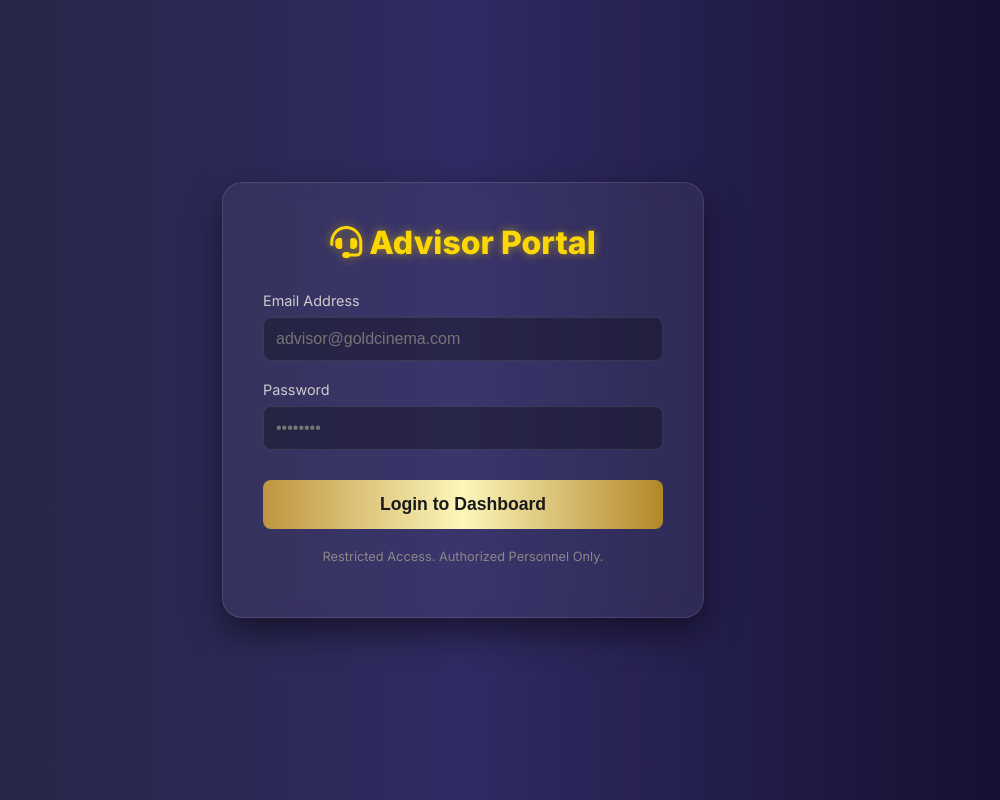
After one commit to Alphez123/goldcinema, a Django app: page /advisor-portal/ in a window 1280 px wide. The commit adds this page. Shown: the whole page, without its empty margins (177-1177 px from the left). Run offline with Django 5.2, Linux system fonts and the light colour scheme.

Commit message:
Update project

```diff
--- a/backend/urls.py
+++ b/backend/urls.py
@@ -98,11 +98,13 @@ urlpatterns = [
     # ==========================
     # ADVISOR SYSTEM
     # ==========================
-    path("advisor/dashboard/", advisor_views.advisor_dashboard, name="advisor_dashboard"),
-    path("advisor/chat/<int:user_id>/", advisor_views.advisor_chat, name="advisor_chat"),
+    path("advisor-portal/", advisor_views.advisor_login, name="advisor_login"),
+    path("advisor-portal/dashboard/", advisor_views.advisor_dashboard, name="advisor_dashboard"),
+    path("advisor-portal/chat/<int:user_id>/", advisor_views.advisor_chat, name="advisor_chat"),
 
     # User Side Support
-    path("support/advisors/", advisor_views.advisor_list, name="advisor_list"),
+    path("support/advisors/", advisor_views.advisor_list, name="advisor_list"), # Fallback page
+    path("api/advisors/", advisor_views.api_get_advisors, name="api_get_advisors"), # API for popup
     path("support/chat/", advisor_views.user_chat, name="user_chat"),
     path("support/chat/<int:advisor_id>/", advisor_views.user_chat, name="user_chat_with_advisor"),
 
--- a/users/advisor_views.py
+++ b/users/advisor_views.py
@@ -56,6 +56,29 @@ def advisor_chat(request, user_id):
 # ================================
 # USER CHAT
 # ================================
+from django.contrib.auth import authenticate, login
+from django.contrib import messages
+
+def advisor_login(request):
+    if request.user.is_authenticated and (request.user.is_advisor or request.user.is_superuser):
+        return redirect("advisor_dashboard")
+
+    if request.method == "POST":
+        email = request.POST.get("email")
+        password = request.POST.get("password")
+
+        user = authenticate(request, username=email, password=password)
+        if user is not None:
+            if user.is_advisor or user.is_superuser:
+                login(request, user)
+                return redirect("advisor_dashboard")
+            else:
+                messages.error(request, "Access denied. Not an advisor account.")
+        else:
+            messages.error(request, "Invalid credentials.")
+
+    return render(request, "advisor/login.html")
+
 @login_required
 def advisor_list(request):
     """
@@ -70,6 +93,24 @@ def advisor_list(request):
     return render(request, "advisor_list.html", {
         "advisors": advisors
     })
+
+def api_get_advisors(request):
+    """
+    API to get list of advisors for the popup
+    """
+    advisors = CustomUser.objects.filter(is_advisor=True)
+    if not advisors.exists():
+        advisors = CustomUser.objects.filter(is_superuser=True)
+
+    data = []
+    for adv in advisors:
+        data.append({
+            "id": adv.id,
+            "name": f"{adv.first_name} {adv.last_name}" if adv.first_name else adv.username,
+            "status": "Online" # Simplified for now
+        })
+
+    return JsonResponse({"advisors": data})
 
 @login_required
 def user_chat(request, advisor_id=None):
--- a/users/templates/admin/admin_base.html
+++ b/users/templates/admin/admin_base.html
@@ -24,7 +24,6 @@
                 <a href="{% url 'admin_bookings' %}"><i class="fas fa-ticket-alt"></i> Bookings</a>
                 <a href="{% url 'admin_movies' %}"><i class="fas fa-film"></i> Movies</a>
                 <a href="{% url 'admin_history' %}"><i class="fas fa-history"></i> History</a>
-                <a href="{% url 'advisor_dashboard' %}"><i class="fas fa-comments"></i> Advisor Portal</a>
                 <a href="{% url 'create_advisor' %}"><i class="fas fa-user-plus"></i> Create Advisor</a>
                 <a href="{% url 'logout' %}" style="color:#ff5555;"><i class="fas fa-sign-out-alt"></i> Logout</a>
             </nav>
--- /dev/null
+++ b/users/templates/advisor/login.html
@@ -0,0 +1,135 @@
+<!DOCTYPE html>
+<html lang="en">
+
+<head>
+    <meta charset="UTF-8">
+    <meta name="viewport" content="width=device-width, initial-scale=1.0">
+    <title>Advisor Portal - Gold Cinema</title>
+    <link rel="stylesheet" href="https://cdnjs.cloudflare.com/ajax/libs/font-awesome/6.0.0/css/all.min.css" />
+    <link href="https://fonts.googleapis.com/css2?family=Inter:wght@300;400;600;800&display=swap" rel="stylesheet">
+    <style>
+        body {
+            font-family: 'Inter', sans-serif;
+            background: #0f0c29;
+            background: linear-gradient(to right, #24243e, #302b63, #0f0c29);
+            height: 100vh;
+            display: flex;
+            align-items: center;
+            justify-content: center;
+            margin: 0;
+            color: #fff;
+        }
+
+        .login-card {
+            background: rgba(255, 255, 255, 0.05);
+            backdrop-filter: blur(10px);
+            padding: 40px;
+            border-radius: 20px;
+            border: 1px solid rgba(255, 255, 255, 0.1);
+            width: 100%;
+            max-width: 400px;
+            box-shadow: 0 15px 35px rgba(0, 0, 0, 0.5);
+            text-align: center;
+        }
+
+        .logo {
+            font-size: 2em;
+            font-weight: 800;
+            margin-bottom: 30px;
+            color: #ffd700;
+            text-shadow: 0 0 10px rgba(255, 215, 0, 0.5);
+        }
+
+        .form-group {
+            margin-bottom: 20px;
+            text-align: left;
+        }
+
+        label {
+            display: block;
+            margin-bottom: 8px;
+            color: #ccc;
+            font-size: 0.9em;
+        }
+
+        input {
+            width: 100%;
+            padding: 12px;
+            background: rgba(0, 0, 0, 0.3);
+            border: 1px solid rgba(255, 255, 255, 0.1);
+            border-radius: 8px;
+            color: #fff;
+            font-size: 1em;
+            outline: none;
+            transition: all 0.3s;
+            box-sizing: border-box;
+        }
+
+        input:focus {
+            border-color: #ffd700;
+            box-shadow: 0 0 10px rgba(255, 215, 0, 0.2);
+        }
+
+        button {
+            width: 100%;
+            padding: 14px;
+            background: linear-gradient(to right, #BF953F, #FCF6BA, #B38728);
+            border: none;
+            border-radius: 8px;
+            color: #1a1a1a;
+            font-weight: bold;
+            font-size: 1.1em;
+            cursor: pointer;
+            transition: transform 0.2s;
+            margin-top: 10px;
+        }
+
+        button:hover {
+            transform: translateY(-2px);
+            box-shadow: 0 5px 15px rgba(255, 215, 0, 0.3);
+        }
+
+        .error-msg {
+            background: rgba(255, 77, 77, 0.1);
+            color: #ff4d4d;
+            padding: 10px;
+            border-radius: 8px;
+            margin-bottom: 20px;
+            font-size: 0.9em;
+            border: 1px solid rgba(255, 77, 77, 0.3);
+        }
+    </style>
+</head>
+
+<body>
+    <div class="login-card">
+        <div class="logo">
+            <i class="fas fa-headset"></i> Advisor Portal
+        </div>
+
+        {% if messages %}
+        {% for message in messages %}
+        <div class="error-msg">{{ message }}</div>
+        {% endfor %}
+        {% endif %}
+
+        <form method="POST">
+            {% csrf_token %}
+            <div class="form-group">
+                <label>Email Address</label>
+                <input type="email" name="email" required placeholder="advisor@goldcinema.com">
+            </div>
+            <div class="form-group">
+                <label>Password</label>
+                <input type="password" name="password" required placeholder="••••••••">
+            </div>
+            <button type="submit">Login to Dashboard</button>
+        </form>
+
+        <p style="margin-top: 20px; font-size: 0.8em; color: #888;">
+            Restricted Access. Authorized Personnel Only.
+        </p>
+    </div>
+</body>
+
+</html>
--- a/users/templates/user_chat.html
+++ b/users/templates/user_chat.html
@@ -228,8 +228,8 @@
             if (e.key === 'Enter') sendMessage();
         });
 
-        // Poll for new messages every 2 seconds
-        setInterval(fetchMessages, 2000);
+        // Poll for new messages every 1 second
+        setInterval(fetchMessages, 1000);
 
         // Initial fetch
         fetchMessages();
```
Also changed, not shown: users/templates/homepage.html (+84 -8 lines).
